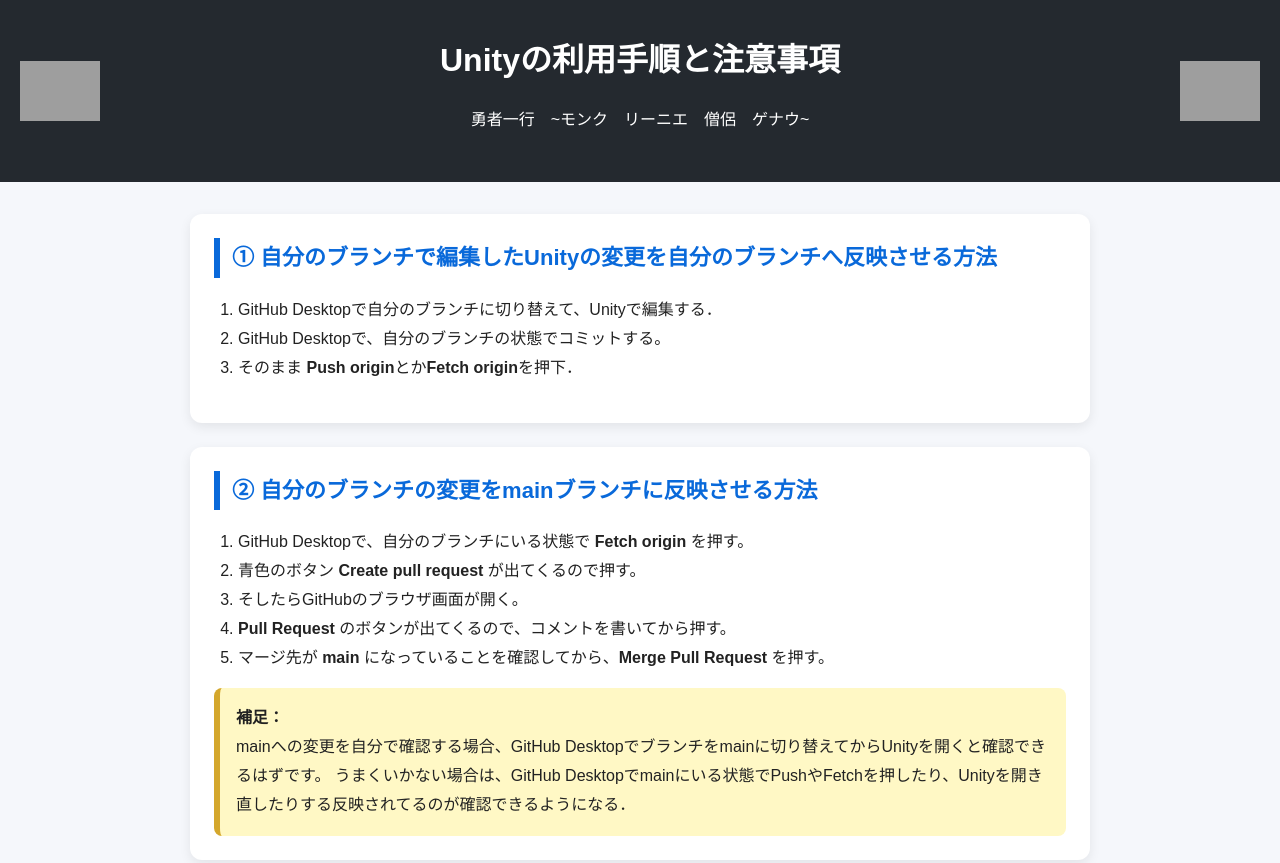
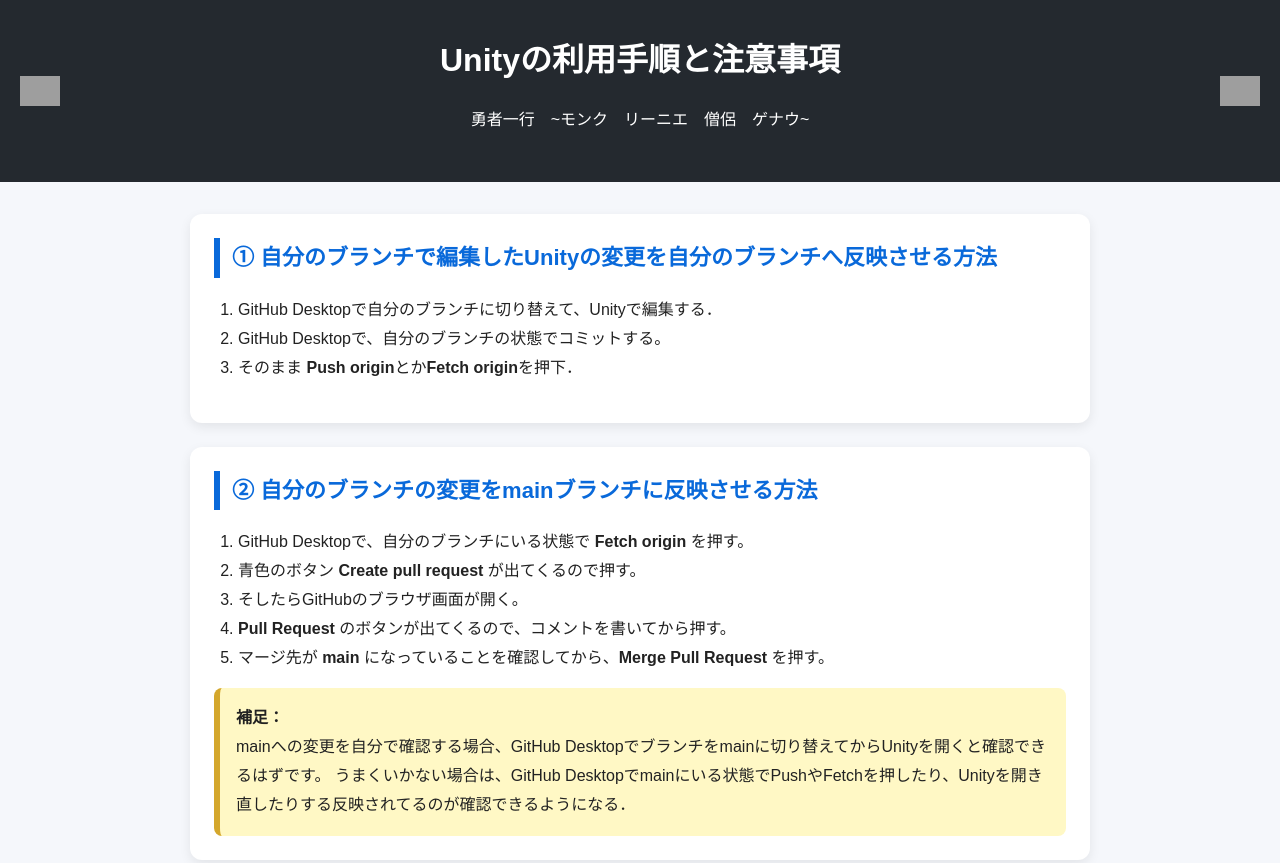
Before and after one commit to rikuto-alt/Unity_teach, a plain HTML site: page index.html in a window 1280 px wide. Shown: the top 863 px of the page. Drawn offline with Linux system fonts and the light colour scheme; grey boxes are pictures that could not be loaded.

Commit message:
Reduce header image width from 80px to 40px

```diff
--- a/index.css
+++ b/index.css
@@ -10,6 +10,6 @@
 }
 
 .header-img {
-  width: 80px;  /* 好きなサイズに調整OK */
+  width: 40px;  /* 好きなサイズに調整OK */
   height: auto;
 }
```
